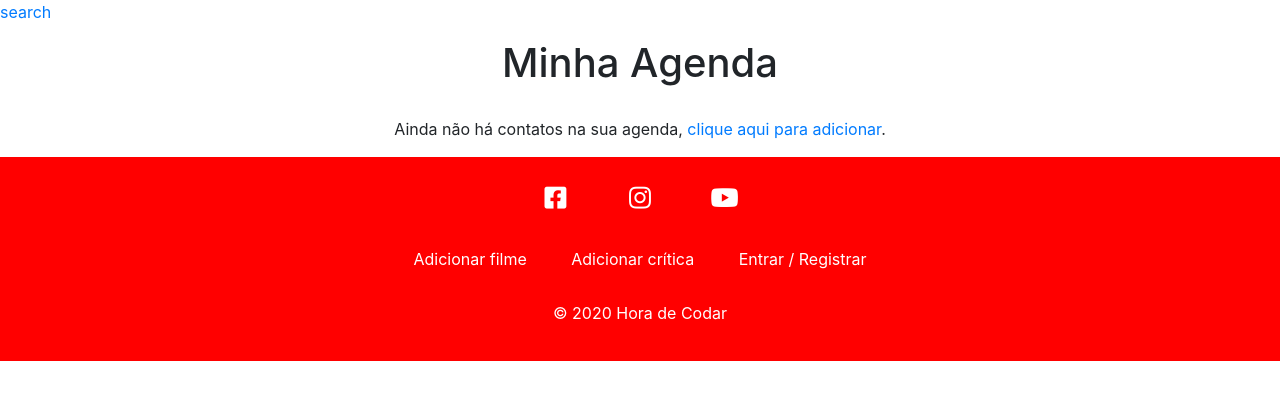
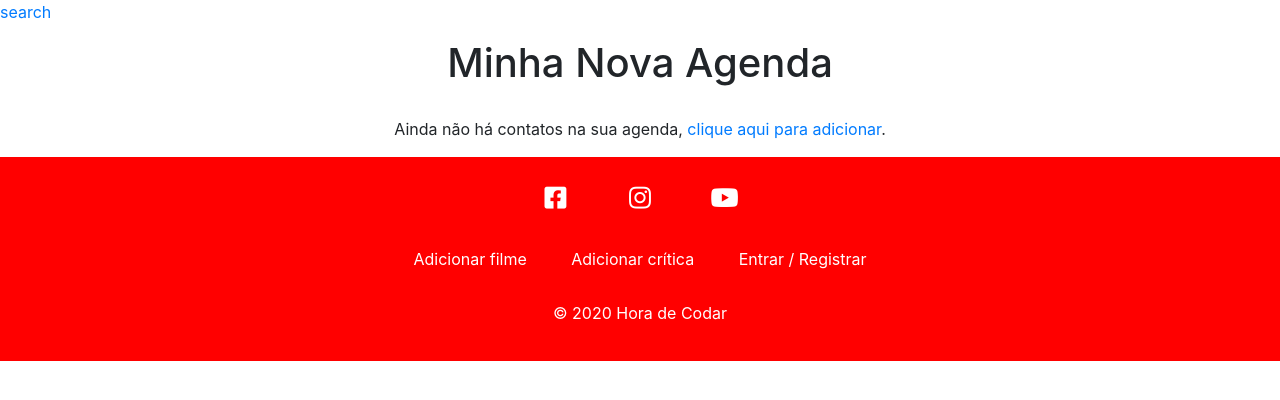
Before and after one commit to amadeucpg/agenda-new, a PHP site: page / in a window 1280 px wide. Shown: the part 60-460 px from the top of the page. Run offline with PHP 8.4, Linux system fonts and the light colour scheme; data comes from the database, SQL or seed files in the repository; data that the repository does not hold is empty.

Commit message:
mudou h1

```diff
--- a/index.php
+++ b/index.php
@@ -6,7 +6,7 @@ include_once("templates/header.php");
   <?php if (isset($printMsg) && $printMsg != ''): ?>
     <p id="msg"><?= $printMsg ?></p>
   <?php endif; ?>
-  <h1 id="main-title">Minha Agenda</h1>
+  <h1 id="main-title">Minha Nova Agenda</h1>
   <?php if (count($contacts) > 0): ?>
     <table class="table" id="contacts-table">
       <thead>
```
